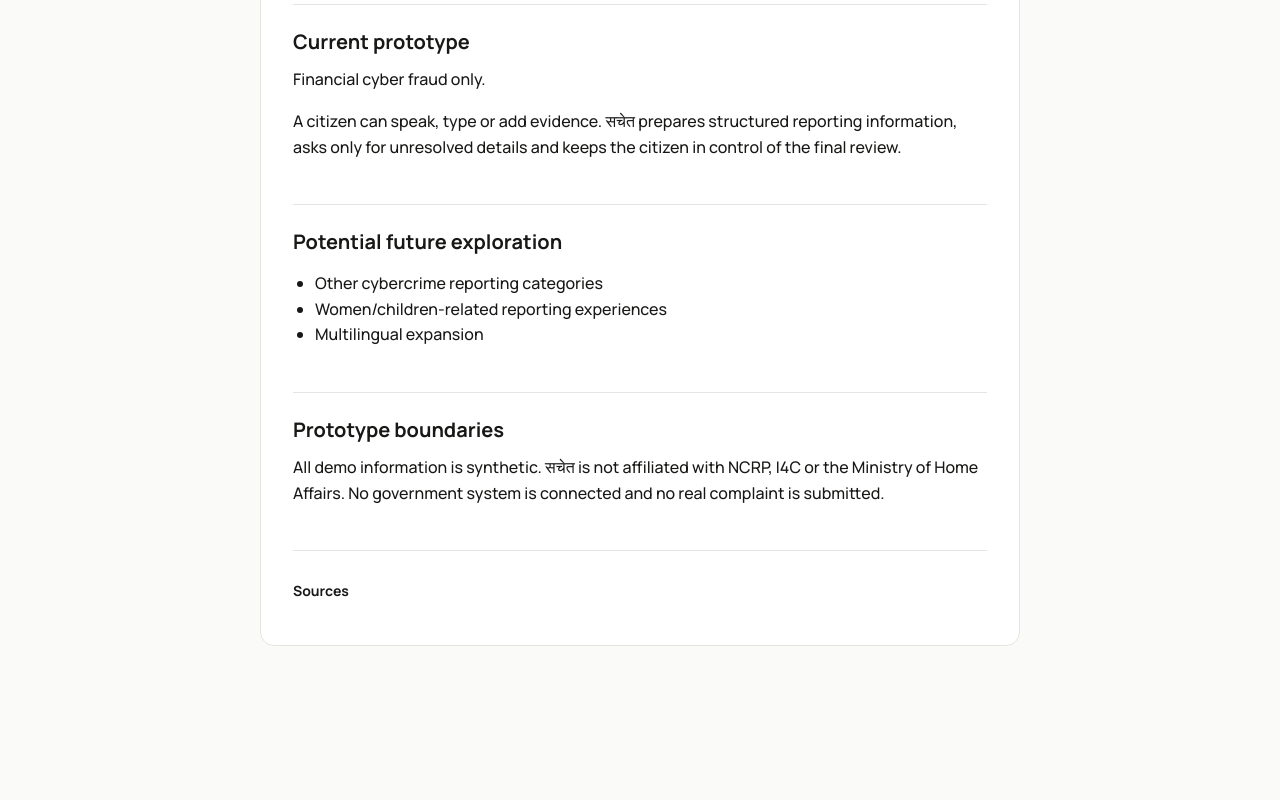
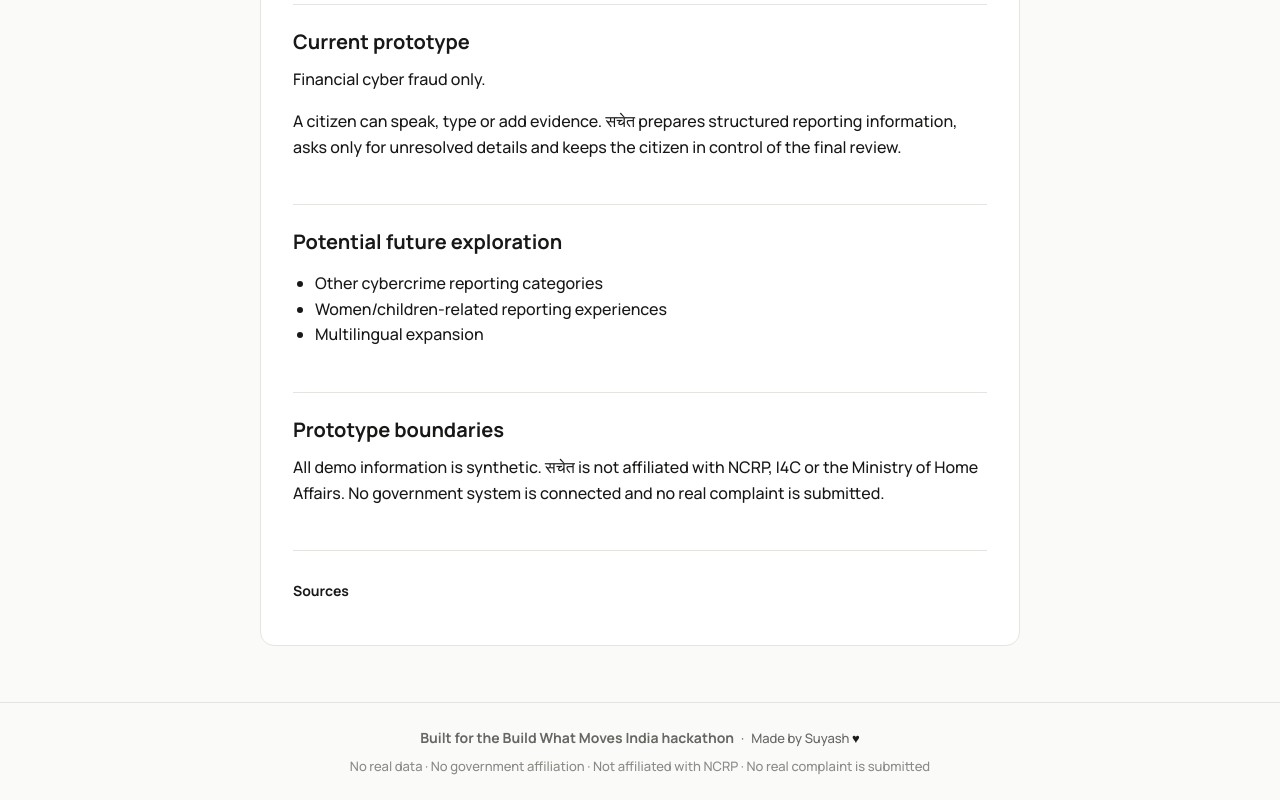
Before and after one commit to suyashpradhan/ncrp-prototype, a Next.js app: page /about in a window 1280 px wide. Shown: the part 348-1148 px from the top of the page. Before the commit the page ends 1050 px from the top, so only its background shows below. Built offline with nearby package versions, Linux system fonts and the light colour scheme.

Commit message:
minor ux fixes

```diff
--- a/src/app/globals.css
+++ b/src/app/globals.css
@@ -236,15 +236,42 @@ h3 {
   margin: 0;
 }
 
-.footer-inner p span {
-  display: block;
-}
-
 .footer-links {
   display: flex;
   align-items: center;
   flex-wrap: wrap;
   gap: 18px;
+}
+
+.simple-footer {
+  min-height: 0;
+  padding-block: 24px;
+  align-items: center;
+  justify-content: center;
+  flex-direction: column;
+  gap: 7px;
+  text-align: center;
+}
+
+.footer-credit {
+  display: flex;
+  align-items: center;
+  justify-content: center;
+  flex-wrap: wrap;
+  gap: 7px;
+}
+
+.footer-credit .footer-link {
+  min-height: auto;
+}
+
+.footer-heart {
+  color: var(--primary);
+}
+
+.footer-disclaimer {
+  color: var(--muted);
+  line-height: 1.5;
 }
 
 .primary-button,
@@ -1568,6 +1595,12 @@ dd {
     gap: 14px;
   }
 
+  .simple-footer {
+    padding-block: 22px;
+    align-items: center;
+    gap: 8px;
+  }
+
   .footer-links {
     gap: 14px;
   }
--- a/src/components/app-shell.tsx
+++ b/src/components/app-shell.tsx
@@ -99,6 +99,32 @@ export function AppShell({ children }: AppShellProps) {
       <main id="main-content" tabIndex={-1}>
         {children}
       </main>
+      <footer className="site-footer">
+        <div className="shell footer-inner simple-footer">
+          <p className="footer-credit">
+            <a
+              className="footer-link"
+              href="https://buildwhatmovesindia.com"
+              target="_blank"
+              rel="noreferrer"
+            >
+              {locale === "hi"
+                ? "Build What Moves India हैकाथॉन के लिए बनाया गया"
+                : "Built for the Build What Moves India hackathon"}
+            </a>
+            <span aria-hidden="true">·</span>
+            <span>
+              {locale === "hi" ? "Suyash द्वारा बनाया गया" : "Made by Suyash"} {" "}
+              <span className="footer-heart" aria-label={locale === "hi" ? "प्यार से" : "with love"}>♥</span>
+            </span>
+          </p>
+          <p className="footer-disclaimer">
+            {locale === "hi"
+              ? "कोई वास्तविक डेटा नहीं · कोई सरकारी संबद्धता नहीं · NCRP से संबद्ध नहीं · कोई वास्तविक शिकायत जमा नहीं होती"
+              : "No real data · No government affiliation · Not affiliated with NCRP · No real complaint is submitted"}
+          </p>
+        </div>
+      </footer>
     </>
   );
 }
--- a/src/components/static/about-content.tsx
+++ b/src/components/static/about-content.tsx
@@ -14,7 +14,7 @@ export function AboutContent() {
           <p>
             {hi
               ? "सचेत एक स्वतंत्र हैकाथॉन प्रोटोटाइप है, जो वित्तीय साइबर धोखाधड़ी की रिपोर्ट तैयार करने का आसान तरीका खोजता है।"
-              : "सचेत is an independent hackathon prototype exploring a simpler way to prepare financial cyber-fraud reports."}
+              : "सचेत is an independent prototype build for hackathon exploring a simpler way to prepare cyber-fraud reports."}
           </p>
         </header>
 
```
